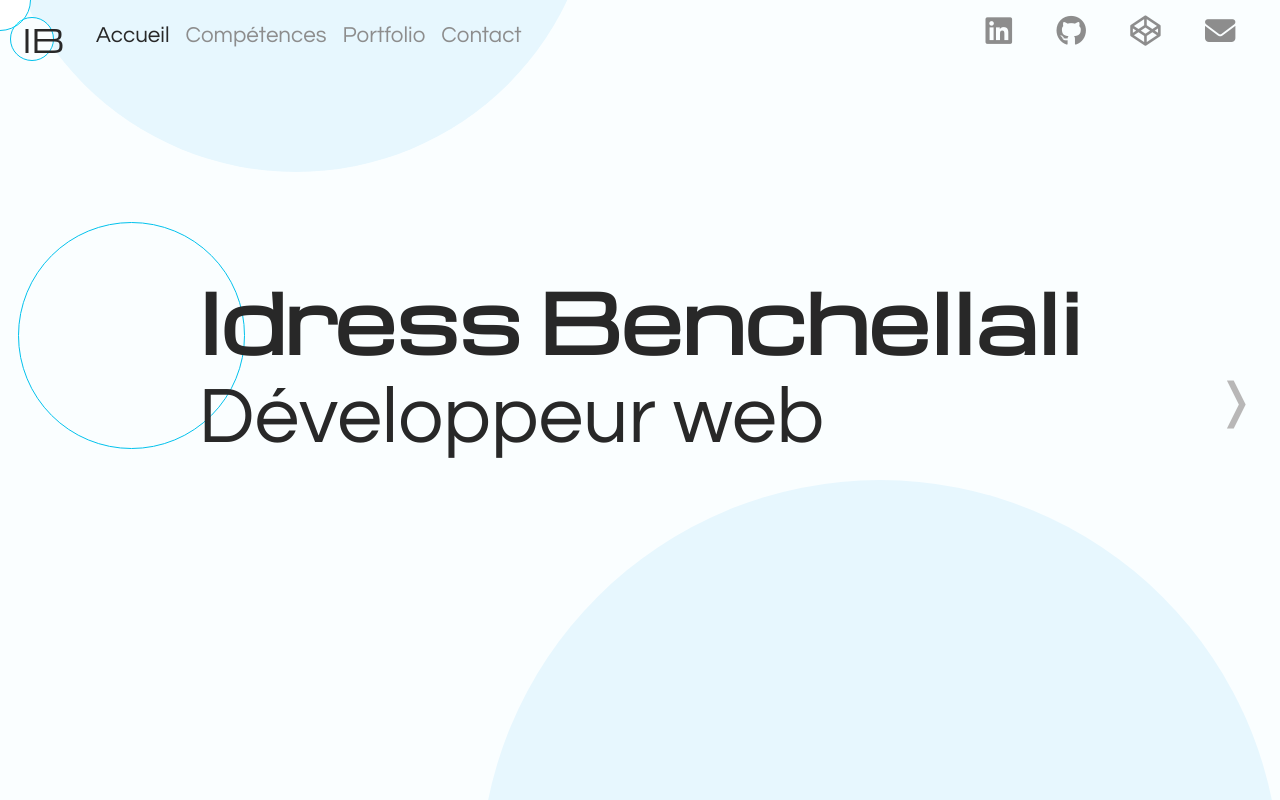
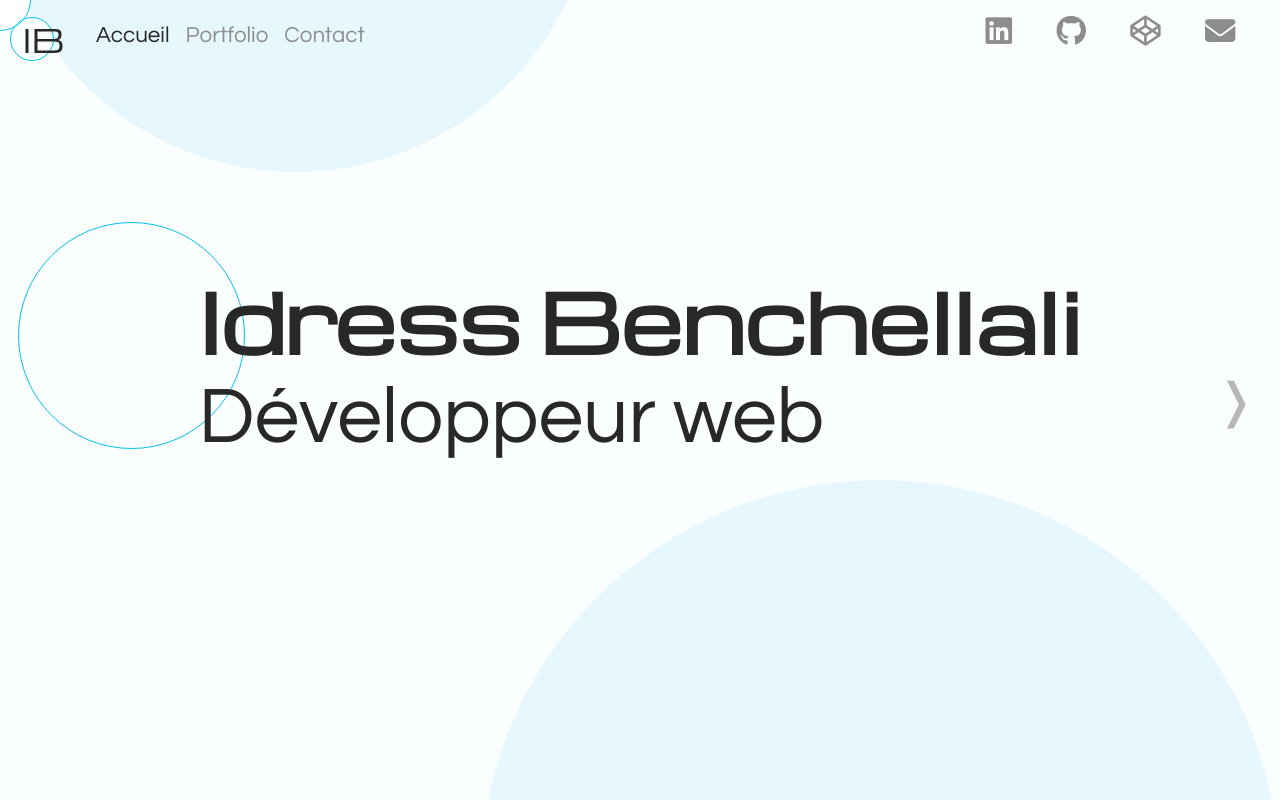
Before and after one commit to idress-b/cv-react, a React (Create React App) app: page / in a window 1280 px wide. Shown: the top 800 px of the page. Built offline with nearby package versions, Linux system fonts and the light colour scheme.

Commit message:
navigation fix

```diff
--- a/src/components/Navigation.js
+++ b/src/components/Navigation.js
@@ -12,12 +12,7 @@ const Navigation = () => {
           <li>Accueil</li>
         </NavLink>
 
-        <NavLink
-          to="/projet1"
-          className={(nav) => (nav.isActive ? "nav-active hover" : "hover")}
-        >
-          <li>Compétences</li>
-        </NavLink>
+
 
         <NavLink
           to="/projet1"
```
